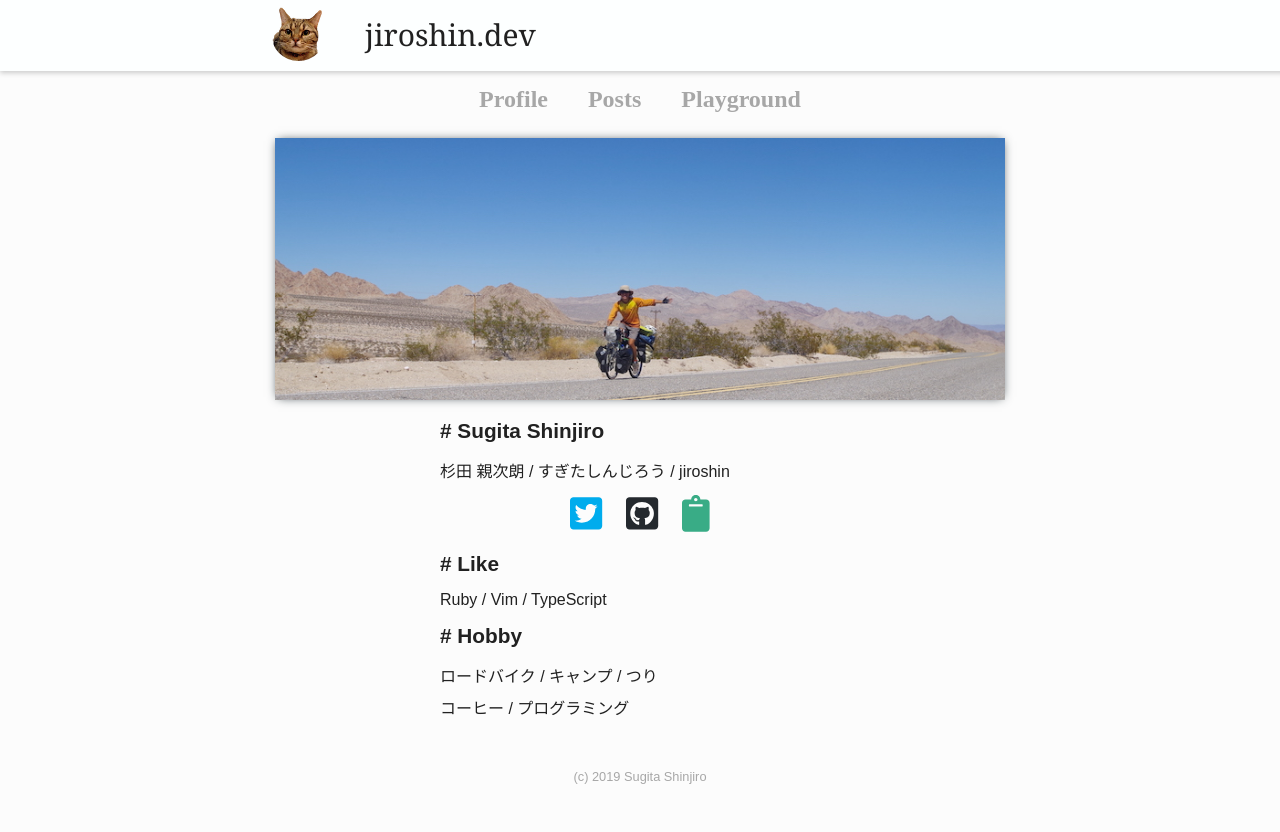
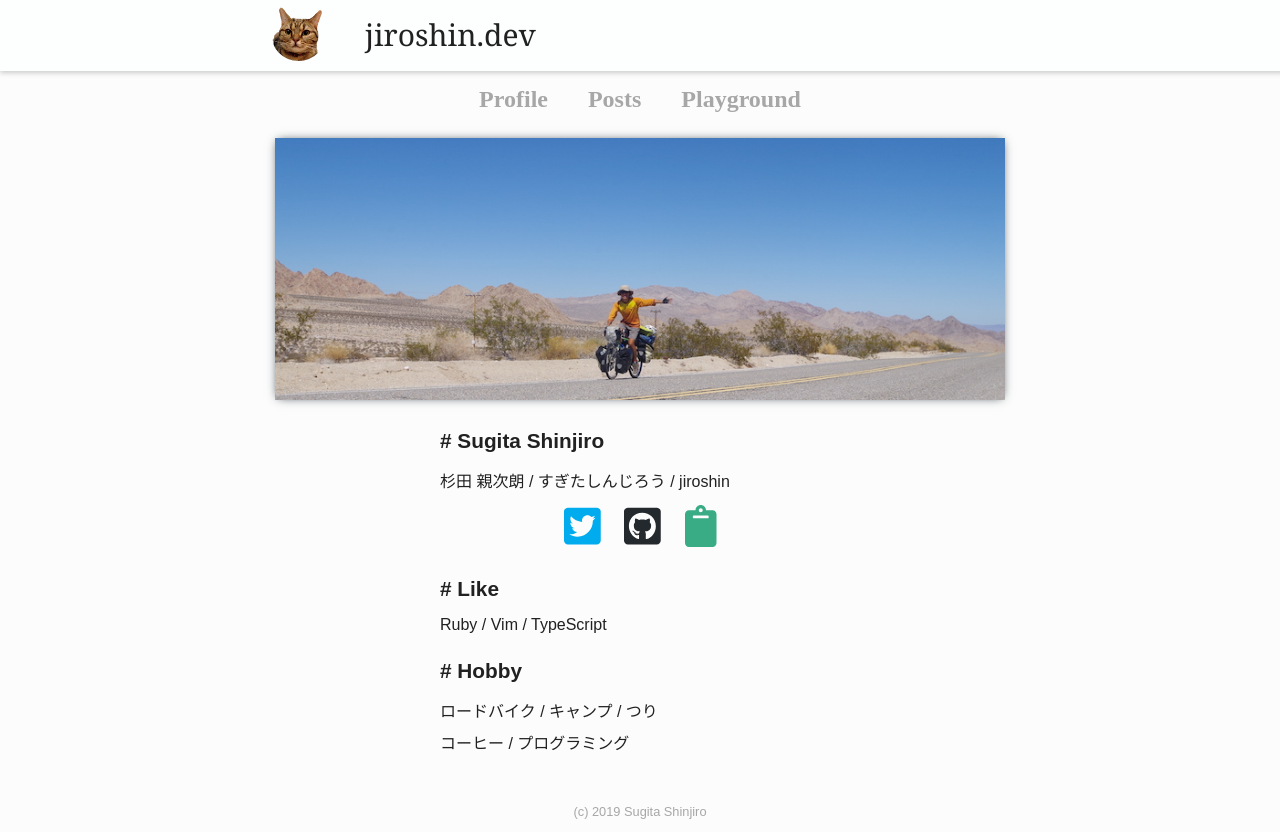
Before and after one commit to jiroshin/portfolio, a Gatsby site: page / in a window 1280 px wide. Before the commit the page ends 800 px from the top, so only its background shows below. Built offline with nearby package versions, Linux system fonts and the light colour scheme; Gatsby itself is replaced by a stand-in of ours.

Commit message:
fix: toppage style

```diff
--- a/src/pages/index.tsx
+++ b/src/pages/index.tsx
@@ -52,9 +52,16 @@ const Icons = styled.div`
   text-align: center;
 `;
 
+const Icon = styled(FontAwesomeIcon)`
+  width: 33px;
+  font-size: 42px;
+  margin: 5px 12px;
+`;
+
 const ProfileTitle = styled.p`
-  margin: 15px auto;
+  margin: 25px auto 15px;
   max-width: 400px;
+  padding: 0 5px;
   font-size: 130%;
   font-weight: bold;
 `;
@@ -62,9 +69,5 @@ const ProfileTitle = styled.p`
 const ProfileText = styled.p`
   margin: 8px auto;
   max-width: 400px;
+  padding: 0 5px;
 `;
-
-const Icon = styled(FontAwesomeIcon)`
-  font-size: 230%;
-  margin: 5px 12px;
-`;
```
